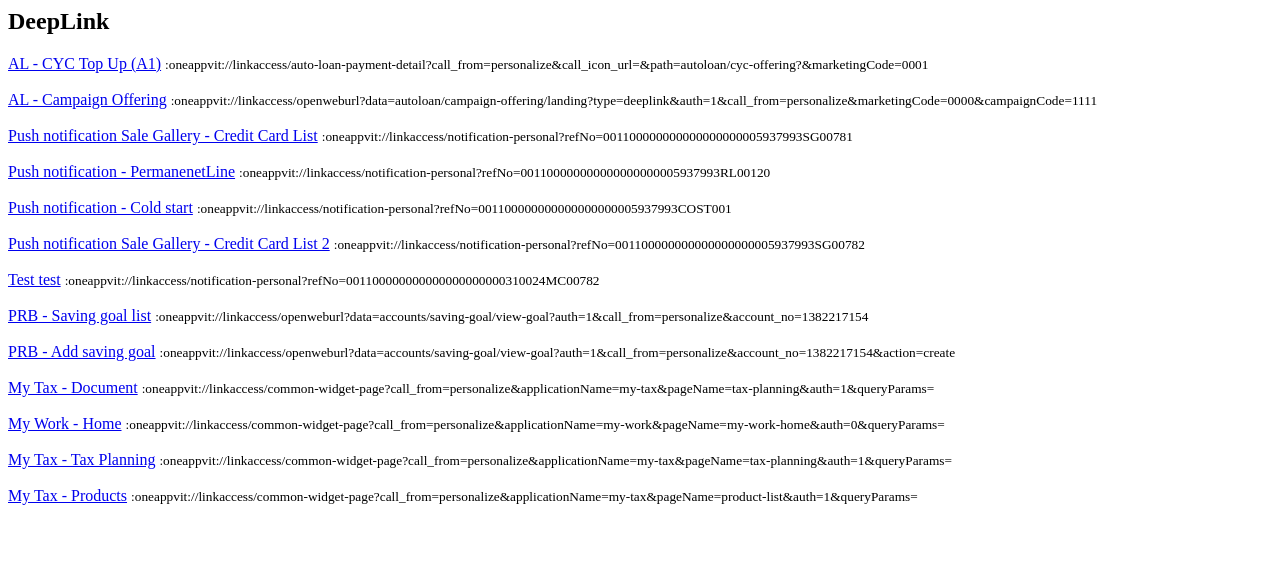
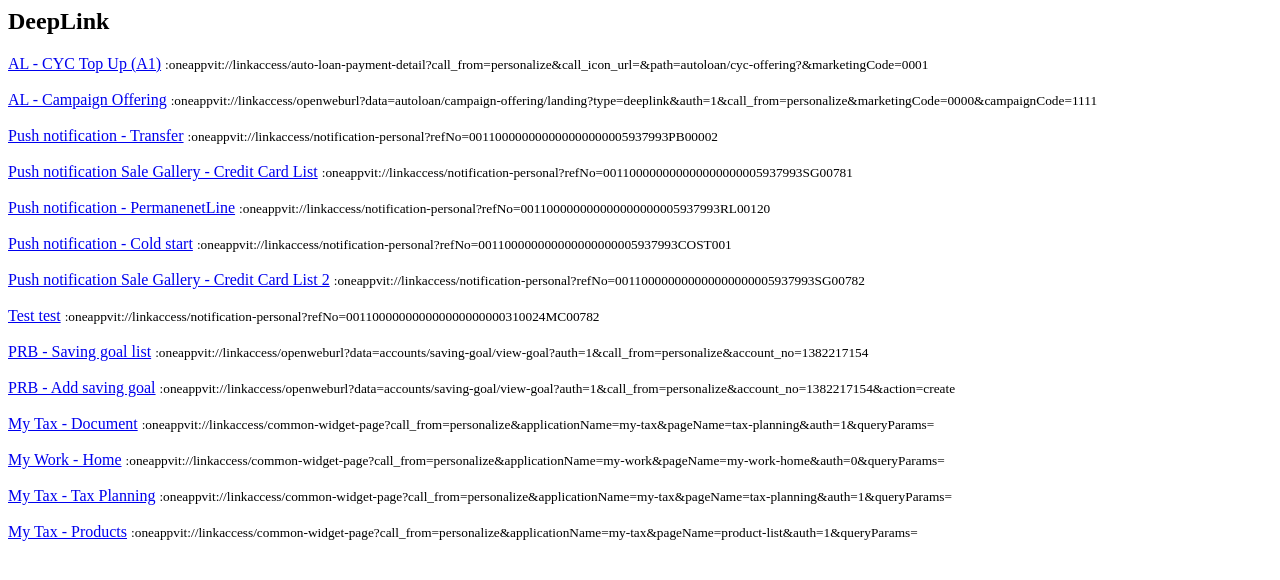
Before and after one commit to oakahn/oakahn.github.io, a plain HTML site: page index.html in a window 1280 px wide. Drawn offline with Linux system fonts and the light colour scheme.

Commit message:
Add transfer on push notification

```diff
--- a/index.html
+++ b/index.html
@@ -34,6 +34,11 @@
             value: "1111"
           }
         ]
+      },
+      {
+        name: 'oneappvit://linkaccess/notification-personal?refNo=001100000000000000000005937993PB00002',
+        shortName: 'Push notification - Transfer',
+        parameters: []
       },
       {
         name: 'oneappvit://linkaccess/notification-personal?refNo=001100000000000000000005937993SG00781',
```
